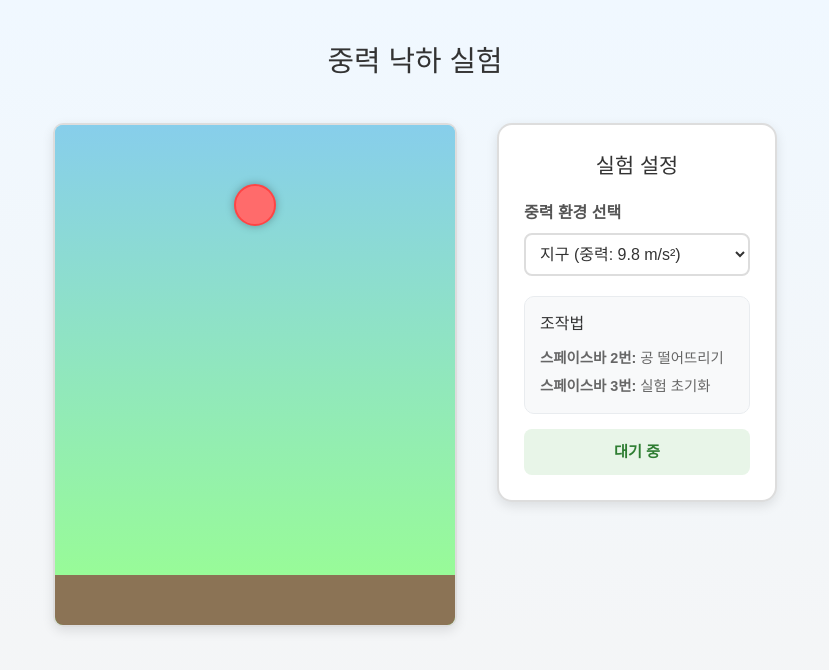
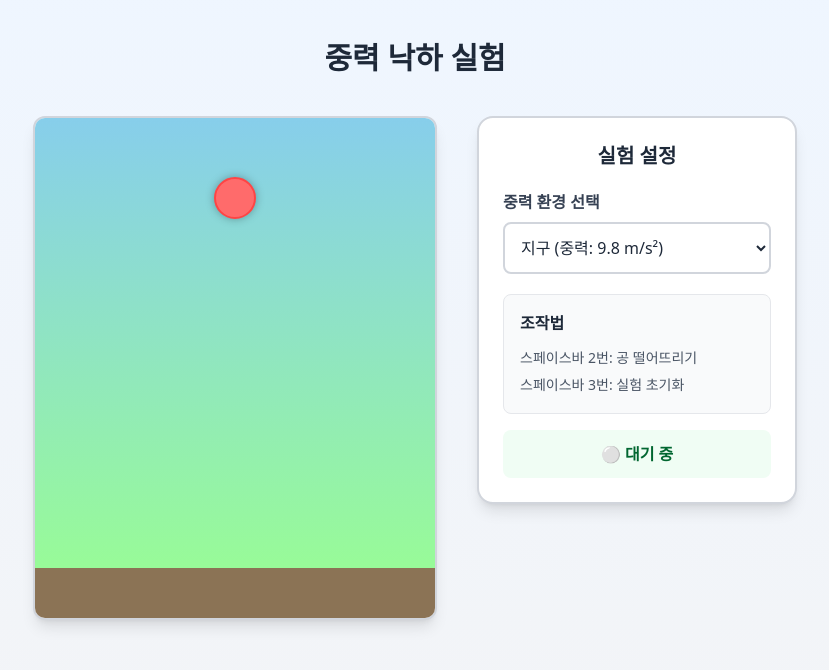
Before and after one commit to jeongwoolee3/sv_frontend_screening_test-4, a Next.js app: page /bouncing-ball in a window 1280 px wide. Shown: the top 670 px of the page, without its empty margins (225-1054 px from the left). Built offline with nearby package versions, Linux system fonts and the light colour scheme.

Commit message:
feat: tailwind 적용

```diff
--- a/src/app/bouncing-ball/page.tsx
+++ b/src/app/bouncing-ball/page.tsx
@@ -1,28 +1,77 @@
 'use client';
 
-import { useEffect, useRef, useState } from 'react';
-import { Stage, Layer, Circle, Rect, Text } from 'react-konva';
+import { useEffect, useRef, useState, useCallback } from 'react';
+import { Stage, Layer, Circle, Rect } from 'react-konva';
 
 const GRAVITY_PRESETS = {
   지구: 9.8,
   달: 1.6,
   화성: 3.7,
+} as const;
+
+const STAGE_CONFIG = {
+  WIDTH: 400,
+  HEIGHT: 500,
+  FLOOR_Y: 450,
+} as const;
+
+const PHYSICS_CONFIG = {
+  TIME_SCALE: 0.05,
+  PIXEL_PER_METER: 50,
+  BALL_RADIUS: 20,
+  INITIAL_Y: 80,
 };
 
-const STAGE_WIDTH = 400;
-const STAGE_HEIGHT = 500;
-const FLOOR_Y = 450;
+type GravityName = keyof typeof GRAVITY_PRESETS;
 
 const BouncingBallPage = () => {
-  const [y, setY] = useState(80);
+  const [y, setY] = useState(PHYSICS_CONFIG.INITIAL_Y);
   const [velocity, setVelocity] = useState(0);
   const [isDropping, setIsDropping] = useState(false);
-  const [gravityName, setGravityName] =
-    useState<keyof typeof GRAVITY_PRESETS>('지구');
+  const [gravityName, setGravityName] = useState<GravityName>('지구');
   const pressTimestamps = useRef<number[]>([]);
 
   const gravity = GRAVITY_PRESETS[gravityName];
 
+  const reset = useCallback(() => {
+    setY(PHYSICS_CONFIG.INITIAL_Y);
+    setVelocity(0);
+    setIsDropping(false);
+    pressTimestamps.current = [];
+  }, []);
+
+  const startDrop = useCallback(() => {
+    if (!isDropping && y < STAGE_CONFIG.FLOOR_Y - PHYSICS_CONFIG.BALL_RADIUS) {
+      setVelocity(0);
+      setIsDropping(true);
+    }
+  }, [isDropping, y]);
+
+  // 물리 시뮬레이션
+  useEffect(() => {
+    if (!isDropping) return;
+
+    const animate = () => {
+      setVelocity((v) => v + gravity * PHYSICS_CONFIG.TIME_SCALE);
+      setY((prevY) => {
+        const deltaY =
+          velocity * PHYSICS_CONFIG.TIME_SCALE * PHYSICS_CONFIG.PIXEL_PER_METER;
+        const nextY = prevY + deltaY;
+        const floorPosition = STAGE_CONFIG.FLOOR_Y - PHYSICS_CONFIG.BALL_RADIUS;
+
+        if (nextY >= floorPosition) {
+          setIsDropping(false);
+          return floorPosition;
+        }
+        return nextY;
+      });
+    };
+
+    const animationId = requestAnimationFrame(animate);
+    return () => cancelAnimationFrame(animationId);
+  }, [y, isDropping, gravity, velocity]);
+
+  // 키보드 이벤트 핸들링
   useEffect(() => {
     const handleKeyDown = (e: KeyboardEvent) => {
       if (e.code !== 'Space') return;
@@ -32,107 +81,50 @@ const BouncingBallPage = () => {
       pressTimestamps.current = pressTimestamps.current.filter(
         (t) => now - t < 600
       );
-      const count = pressTimestamps.current.length;
 
-      if (count === 2) {
-        if (!isDropping && y < FLOOR_Y - 20) {
-          setVelocity(0);
-          setIsDropping(true);
-        }
-      } else if (count >= 3) {
+      const pressCount = pressTimestamps.current.length;
+
+      if (pressCount === 2) {
+        startDrop();
+      } else if (pressCount >= 3) {
         reset();
       }
     };
 
     window.addEventListener('keydown', handleKeyDown);
     return () => window.removeEventListener('keydown', handleKeyDown);
-  }, [isDropping, y]);
-
-  const reset = () => {
-    setY(80);
-    setVelocity(0);
-    setIsDropping(false);
-    pressTimestamps.current = [];
-  };
+  }, [startDrop, reset]);
 
   return (
-    <div
-      style={{
-        textAlign: 'center',
-        userSelect: 'none',
-        background: 'linear-gradient(to bottom, #f0f8ff 0%, #f5f5f5 100%)',
-        height: '100vh',
-        padding: '40px 20px',
-        fontFamily: 'Arial, sans-serif',
-        boxSizing: 'border-box',
-        overflow: 'hidden',
-        display: 'flex',
-        flexDirection: 'column',
-      }}
-    >
-      <h1
-        style={{
-          color: '#333',
-          fontSize: '1.8em',
-          marginBottom: '40px',
-          flexShrink: 0,
-        }}
-      >
+    <div className="min-h-screen bg-gradient-to-b from-blue-50 to-gray-100 p-10 font-sans flex flex-col">
+      <h1 className="text-3xl font-bold text-gray-800 mb-10 text-center flex-shrink-0">
         중력 낙하 실험
       </h1>
 
-      <div
-        style={{
-          display: 'flex',
-          justifyContent: 'center',
-          alignItems: 'flex-start',
-          gap: '40px',
-          maxWidth: '900px',
-          margin: '0 auto',
-          flex: 1,
-          minHeight: 0,
-        }}
-      >
-        <div
-          style={{
-            display: 'inline-block',
-            borderRadius: '10px',
-            overflow: 'hidden',
-            boxShadow: '0 4px 12px rgba(0,0,0,0.1)',
-            border: '2px solid #ddd',
-            flexShrink: 0,
-          }}
-        >
-          <Stage
-            width={STAGE_WIDTH}
-            height={STAGE_HEIGHT}
-            style={{
-              background:
-                'linear-gradient(to bottom, #87CEEB 0%, #98FB98 100%)',
-            }}
-          >
+      <div className="flex justify-center items-start gap-10 max-w-5xl mx-auto flex-1 min-h-0">
+        <div className="bg-white rounded-xl shadow-lg border-2 border-gray-300 overflow-hidden flex-shrink-0">
+          <Stage width={STAGE_CONFIG.WIDTH} height={STAGE_CONFIG.HEIGHT}>
             <Layer>
               <Rect
                 x={0}
                 y={0}
-                width={STAGE_WIDTH}
-                height={FLOOR_Y}
+                width={STAGE_CONFIG.WIDTH}
+                height={STAGE_CONFIG.FLOOR_Y}
                 fillLinearGradientStartPoint={{ x: 0, y: 0 }}
-                fillLinearGradientEndPoint={{ x: 0, y: FLOOR_Y }}
+                fillLinearGradientEndPoint={{ x: 0, y: STAGE_CONFIG.FLOOR_Y }}
                 fillLinearGradientColorStops={[0, '#87CEEB', 1, '#98FB98']}
               />
-
               <Rect
                 x={0}
-                y={FLOOR_Y}
-                width={STAGE_WIDTH}
-                height={STAGE_HEIGHT - FLOOR_Y}
+                y={STAGE_CONFIG.FLOOR_Y}
+                width={STAGE_CONFIG.WIDTH}
+                height={STAGE_CONFIG.HEIGHT - STAGE_CONFIG.FLOOR_Y}
                 fill="#8B7355"
               />
               <Circle
-                x={STAGE_WIDTH / 2}
+                x={STAGE_CONFIG.WIDTH / 2}
                 y={y}
-                radius={20}
+                radius={PHYSICS_CONFIG.BALL_RADIUS}
                 fill="#FF6B6B"
                 shadowBlur={8}
                 shadowColor="rgba(0,0,0,0.3)"
@@ -142,60 +134,19 @@ const BouncingBallPage = () => {
             </Layer>
           </Stage>
         </div>
-        <div
-          style={{
-            background: 'white',
-            borderRadius: '15px',
-            padding: '25px',
-            minWidth: '280px',
-            maxWidth: '320px',
-            boxShadow: '0 4px 12px rgba(0,0,0,0.1)',
-            border: '2px solid #ddd',
-            textAlign: 'left',
-            height: 'fit-content',
-            maxHeight: `${STAGE_HEIGHT}px`,
-            overflow: 'auto',
-          }}
-        >
-          <h3
-            style={{
-              color: '#333',
-              fontSize: '1.3em',
-              margin: '0 0 20px 0',
-              textAlign: 'center',
-            }}
-          >
+        <div className="bg-white rounded-2xl p-6 min-w-80 max-w-80 shadow-lg border-2 border-gray-300 h-fit">
+          <h3 className="text-xl font-semibold text-gray-800 mb-5 text-center">
             실험 설정
           </h3>
 
-          <div style={{ marginBottom: '20px' }}>
-            <label
-              style={{
-                display: 'block',
-                color: '#555',
-                fontSize: '1em',
-                fontWeight: 'bold',
-                marginBottom: '8px',
-              }}
-            >
+          <div className="mb-5">
+            <label className="block text-gray-700 font-semibold mb-2">
               중력 환경 선택
             </label>
-
             <select
               value={gravityName}
-              onChange={(e) =>
-                setGravityName(e.target.value as keyof typeof GRAVITY_PRESETS)
-              }
-              style={{
-                width: '100%',
-                fontSize: '1em',
-                padding: '10px',
-                borderRadius: '8px',
-                border: '2px solid #ddd',
-                background: 'white',
-                color: '#333',
-                cursor: 'pointer',
-              }}
+              onChange={(e) => setGravityName(e.target.value as GravityName)}
+              className="w-full p-3 text-gray-800 bg-white border-2 border-gray-300 rounded-lg cursor-pointer focus:border-blue-500 focus:outline-none transition-colors"
             >
               {Object.entries(GRAVITY_PRESETS).map(([name, g]) => (
                 <option key={name} value={name}>
@@ -204,54 +155,26 @@ const BouncingBallPage = () => {
               ))}
             </select>
           </div>
-
-          <div
-            style={{
-              background: '#f8f9fa',
-              borderRadius: '10px',
-              padding: '15px',
-              border: '1px solid #e9ecef',
-              marginBottom: '15px',
-            }}
-          >
-            <h4
-              style={{
-                color: '#333',
-                margin: '0 0 12px 0',
-                fontSize: '1em',
-              }}
-            >
-              조작법
-            </h4>
-
-            <div
-              style={{
-                color: '#666',
-                lineHeight: '1.5',
-                fontSize: '0.9em',
-              }}
-            >
-              <div style={{ marginBottom: '6px' }}>
-                <strong>스페이스바 2번:</strong> 공 떨어뜨리기
+          <div className="bg-gray-50 rounded-lg p-4 border border-gray-200 mb-4">
+            <h4 className="font-semibold text-gray-800 mb-3">조작법</h4>
+            <div className="text-gray-600 text-sm leading-relaxed space-y-1">
+              <div>
+                <span className="font-medium">스페이스바 2번:</span> 공
+                떨어뜨리기
               </div>
               <div>
-                <strong>스페이스바 3번:</strong> 실험 초기화
+                <span className="font-medium">스페이스바 3번:</span> 실험 초기화
               </div>
             </div>
           </div>
-
           <div
-            style={{
-              padding: '12px',
-              background: isDropping ? '#ffebee' : '#e8f5e8',
-              borderRadius: '8px',
-              textAlign: 'center',
-              color: isDropping ? '#c62828' : '#2e7d32',
-              fontWeight: 'bold',
-              fontSize: '0.95em',
-            }}
+            className={`p-3 rounded-lg text-center font-semibold transition-colors ${
+              isDropping
+                ? 'bg-red-50 text-red-800'
+                : 'bg-green-50 text-green-800'
+            }`}
           >
-            {isDropping ? ' 낙하 중...' : '대기 중'}
+            {isDropping ? '🔴 낙하 중...' : '⚪ 대기 중'}
           </div>
         </div>
       </div>
```
